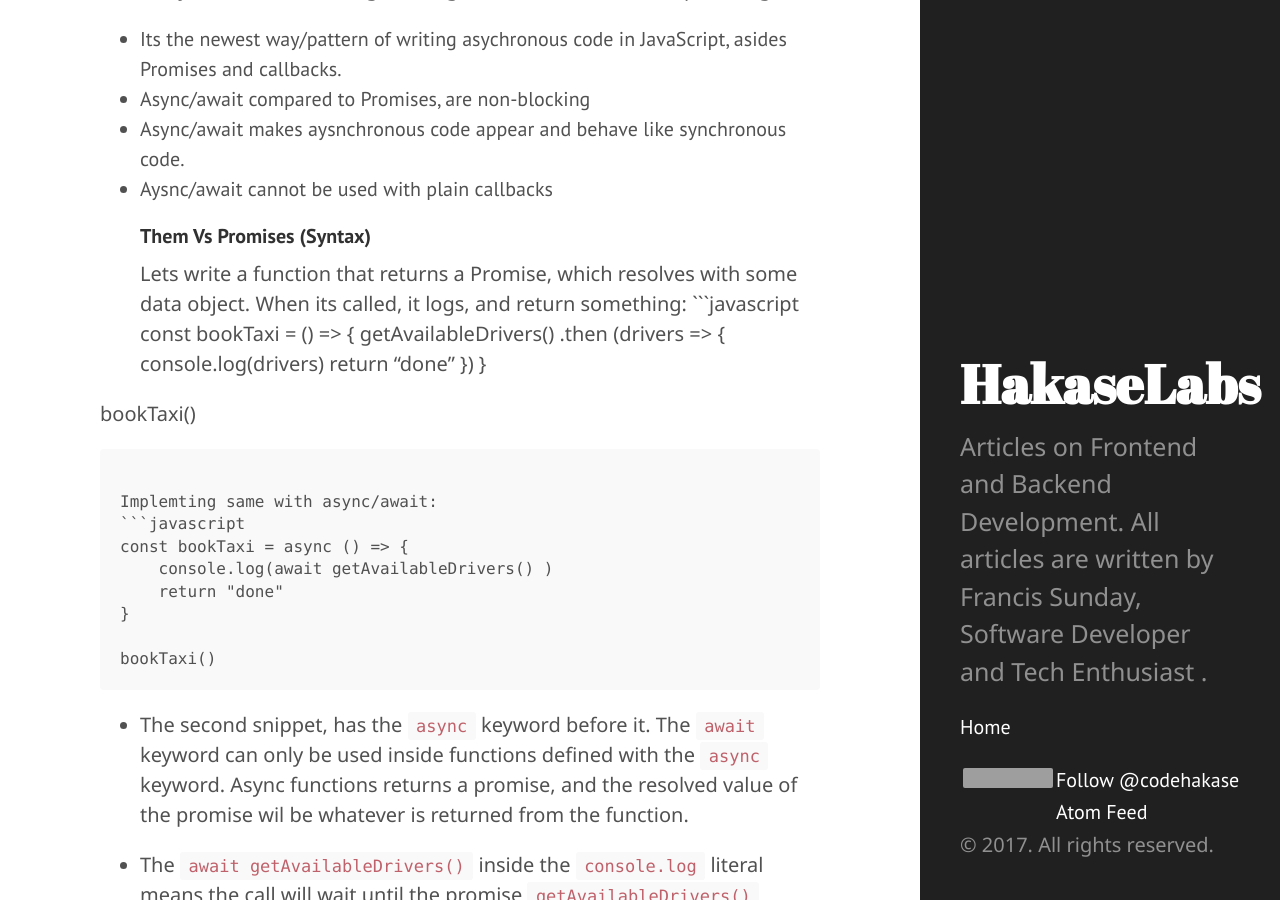
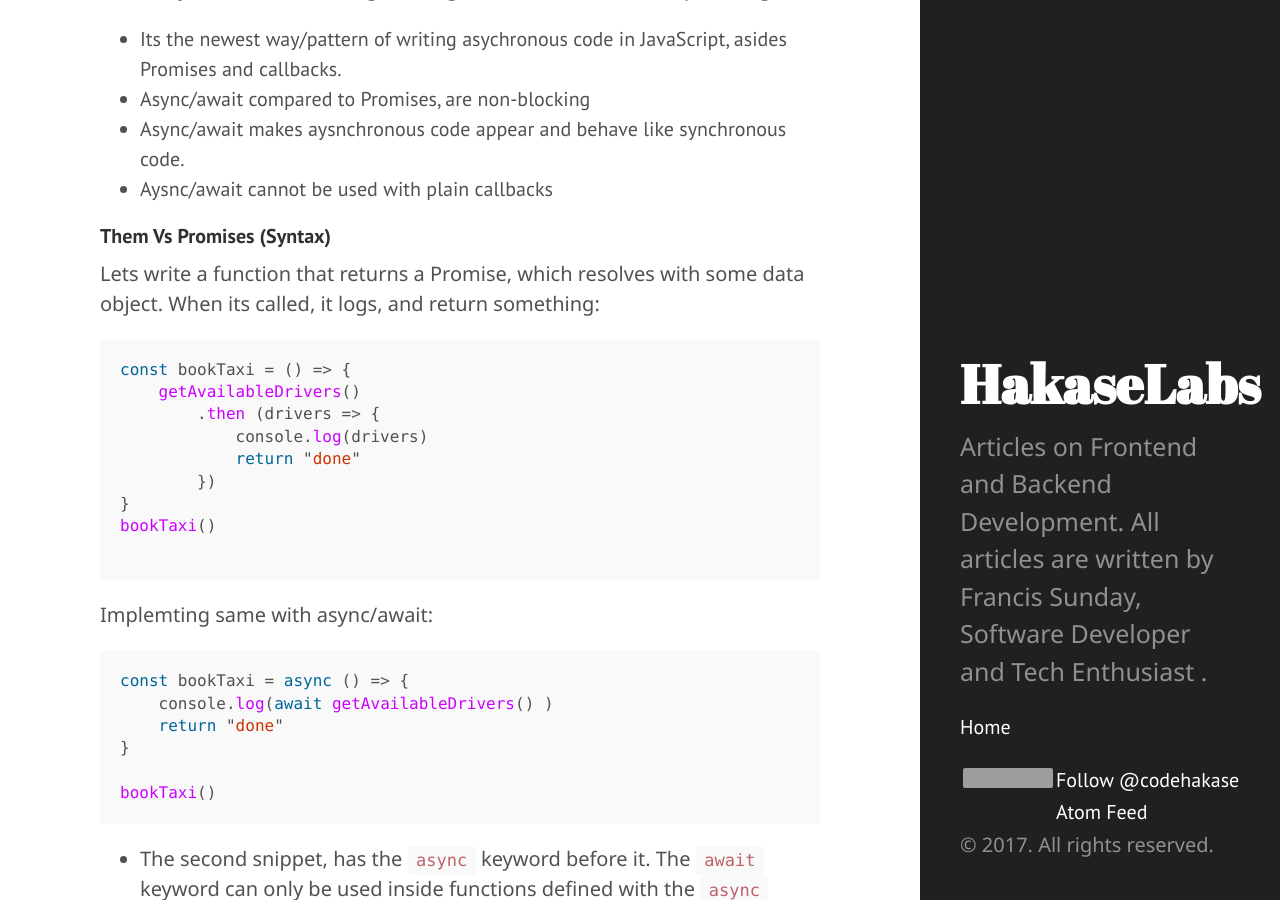
Before and after one commit to 1Rico/hakaselabs.github.io, a Jekyll site: the page built from _posts/2017-08-02-show-me-async-await-like-am-5.md, in a window 1280 px wide and 900 px high, scrolled down 775 px. Built offline with Jekyll 4.4.1, drawn with Linux system fonts in a browser that asks for light colours; Markdown is read by kramdown in place of the engine named in the settings; comment, search, counter and statistics services are not loaded; some of the changed text lies outside the part shown; grey boxes are pictures that could not be loaded.

Commit message:
New Post

````diff
--- a/_posts/2017-08-02-show-me-async-await-like-am-5.md
+++ b/_posts/2017-08-02-show-me-async-await-like-am-5.md
@@ -16,6 +16,8 @@ If this is your first time seeing/hearing of this term, here's it in plain Engli
 - Async/await compared to Promises, are non-blocking
 - Async/await makes aysnchronous code appear and behave like synchronous code.
 - Aysnc/await cannot be used with plain callbacks
+
+
 #### Them Vs Promises (Syntax)
 Lets write a function that returns a Promise, which resolves with some data object. When its called, it logs, and return something:
 ```javascript
@@ -26,12 +28,12 @@ const bookTaxi = () => {
             return "done"
         })
 }
-
 bookTaxi()
 
 ```
 
 Implemting same with async/await:
+
 ```javascript
 const bookTaxi = async () => {
     console.log(await getAvailableDrivers() )
@@ -48,6 +50,7 @@ bookTaxi()
 > The `async` function declaration defines an asynchronous function, which returns an AsycFunction object.
 
 The `await` operator is used to wait fro a Promise. It can only be used inside an `async` function - MDN
+
 
 ##### Another Example
 A simple `async` function to resolve after a specific time.
@@ -72,10 +75,6 @@ add(20).then( value => {
     console.log(value); // prints 90 after 5 seconds.
 })
 ```
-#### Support
-<p class="ciu_embed" data-feature="async-functions" data-periods="future_1,current,past_1,past_2">
-  <a href="http://caniuse.com/#feat=async-functions">Can I Use async-functions?</a> Data on support for the async-functions feature across the major browsers from caniuse.com.
-</p>
 
 ### But I like Promises!! Why is it better? :(
 Yeah Promises are super awesome, but here are some things that make these guys thick:
````
